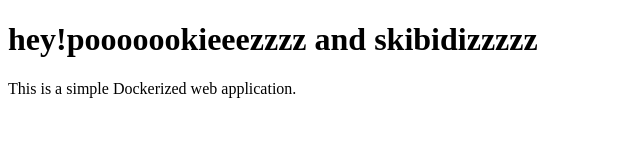
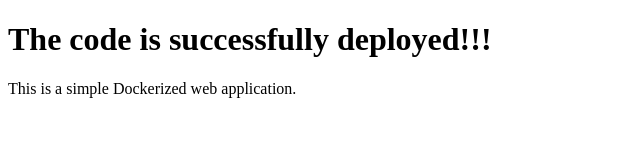
Before and after one commit to nidanelson/network_container_cloud_deployment_CA1, a plain HTML site: page hello-world-app/index.html in a window 1280 px wide. Shown: the whole page, without its empty margins (0-640 px from the left). Drawn offline with Linux system fonts and the light colour scheme.

Commit message:
index changed

```diff
--- a/hello-world-app/index.html
+++ b/hello-world-app/index.html
@@ -4,7 +4,7 @@
     <title>Hello World</title>
 </head>
 <body>
-    <h1>hey!pooooookieeezzzz and skibidizzzzz</h1>
+    <h1>The code is successfully deployed!!!</h1>
     <p>This is a simple Dockerized web application.</p>
 </body>
 </html>
```
